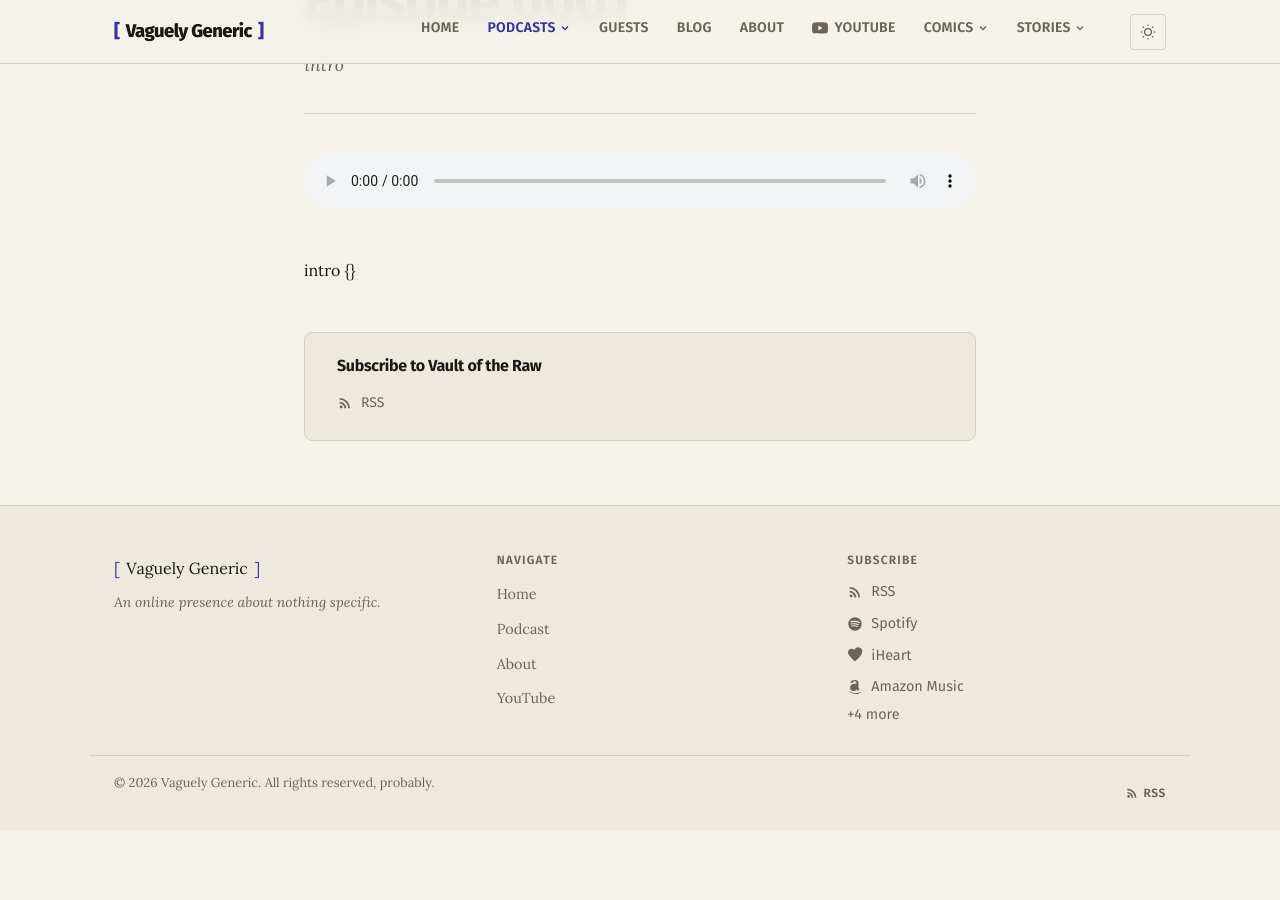
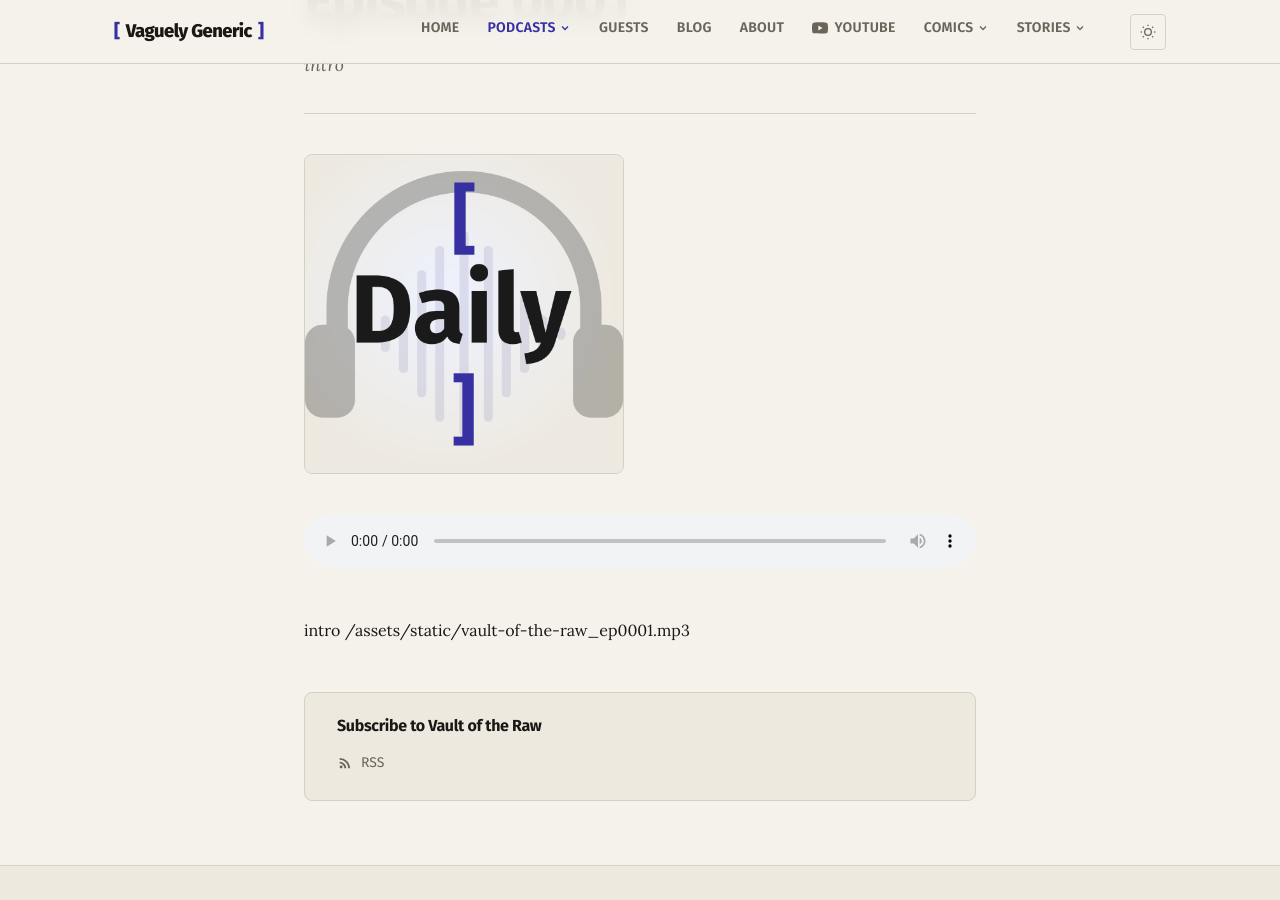
Before and after one commit to vaguelygeneric/website, a Jekyll site: the page built from _podcast/vault-of-the-raw/0001.md, in a window 1280 px wide and 900 px high, scrolled down 252 px. Built offline with Jekyll 4.4.1, drawn with Linux system fonts in a browser that asks for light colours; before the commit the page ends 1082 px from its top, so only the background shows below that.

Commit message:
modified front matter and data

```diff
--- a/_podcast/vault-of-the-raw/0001.md
+++ b/_podcast/vault-of-the-raw/0001.md
@@ -7,10 +7,11 @@ created: 2026-07-06T14:43:20
 publish_date: 2026-07-06
 episode_number: 1
 duration: "37:22"
-audio_url: {{ /assets/static/vault-of-the-raw_ep0001.mp3 | relative_url }}
+audio_url: "/assets/static/vault-of-the-raw_ep0001.mp3"
 audio_size: "26915594"
 audio_type: "audio/mp3"
 permalink: /podcast/vault-of-the-raw/0001/
+thumbnail: "/assets/images/daily-feed-logo.png"
 ---
 
 intro
```
Also changed, not shown: _podcast/vault-of-the-raw/0002.md (+2 -1 lines), _shows/vault-of-the-raw.md (+1 -0 lines).
